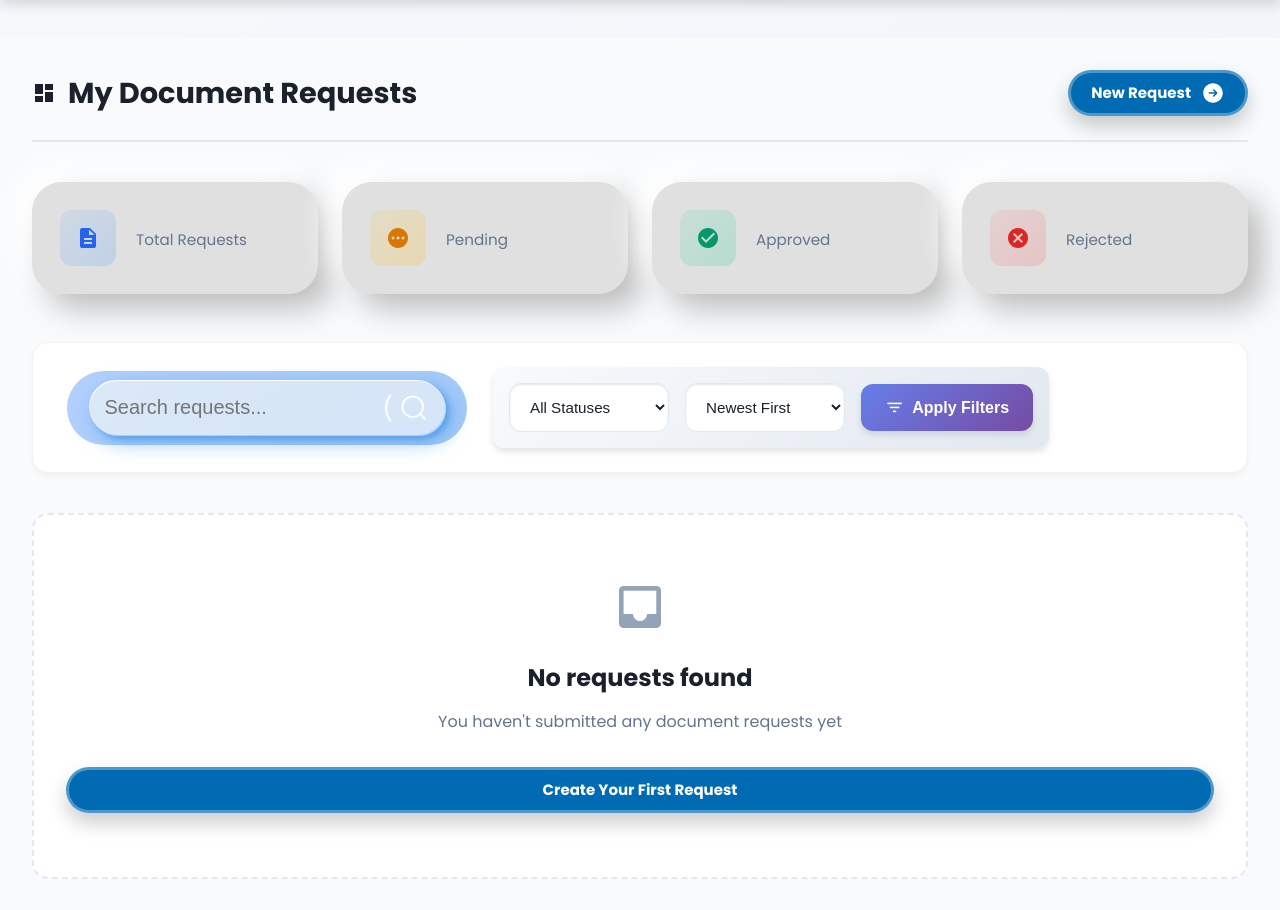
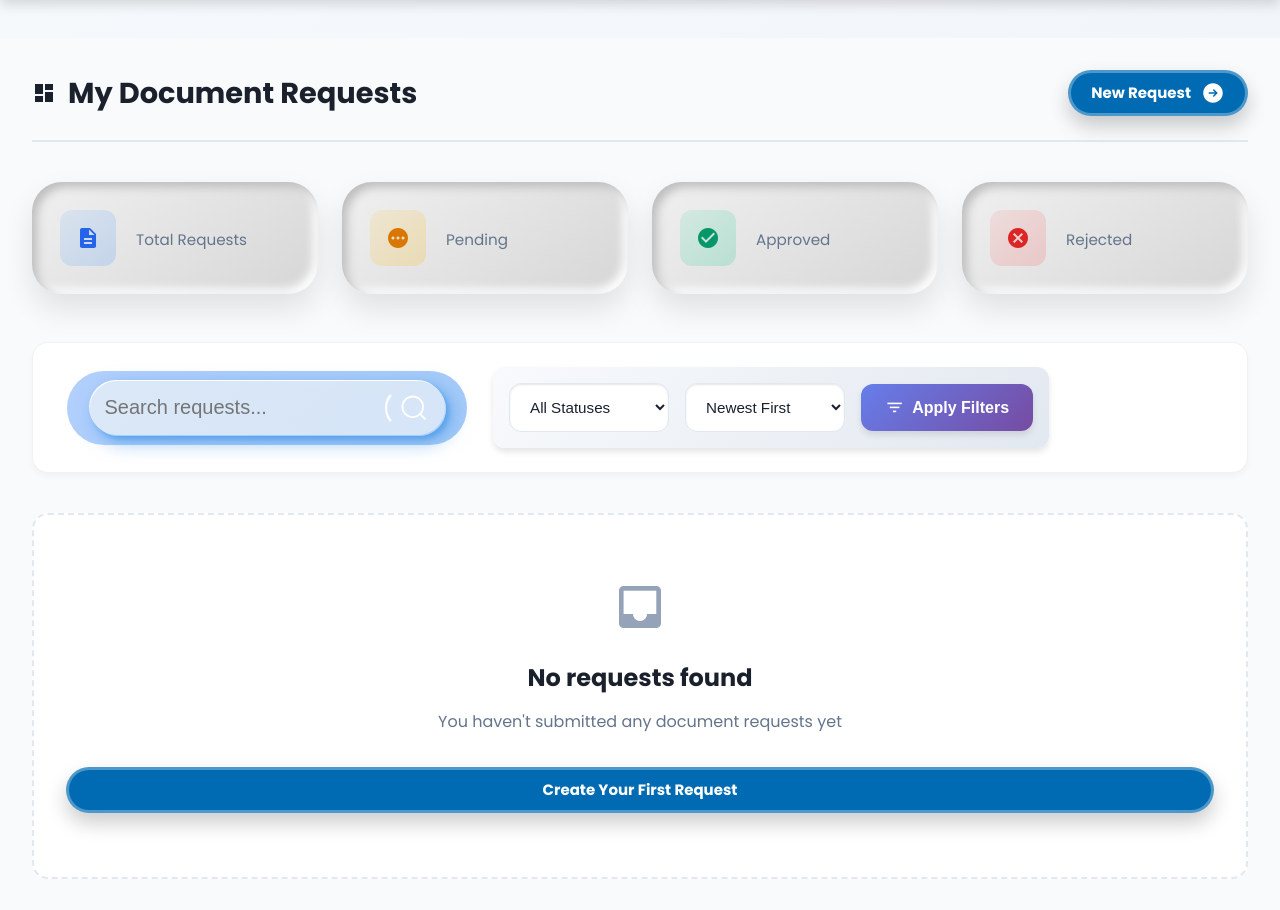
Before and after one commit to IvanRoyPandhe/req-doc-django, a Django app: template templates/dashboard.html in a window 1280 px wide. Shown: the part 90-1000 px from the top of the page. Run offline with Django 5.2, Linux system fonts and the light colour scheme; the template is opened without the code that fills it, so the values that code supplies are empty.

Commit message:
fix ui dashboard

```diff
--- a/static/styles/dashboard.css
+++ b/static/styles/dashboard.css
@@ -89,26 +89,25 @@
 }
 
 .stat-card {
-
     border-radius: 30px;
-    background: #e0e0e0;
-    box-shadow: 15px 15px 30px #bebebe,
-               -15px -15px 30px #ffffff;
+    background: linear-gradient(145deg, #f0f0f0, #d6d6d6);
+    box-shadow: inset 5px 5px 10px #bebebe,
+                inset -5px -5px 10px #ffffff,
+                0 15px 30px rgba(0, 0, 0, 0.1);
     padding: 1.75rem;
     display: flex;
     align-items: center;
     gap: 1.25rem;
     transition: all 0.3s ease;
-
 }
 
 .stat-card:hover {
     transform: translateY(-5px);
     box-shadow: inset 5px 5px 10px #bebebe,
                 inset -5px -5px 10px #ffffff,
-                0 15px 30px rgba(0, 0, 0, 0.1);
-    background: linear-gradient(145deg, #f0f0f0, #d6d6d6);
+                0 20px 40px rgba(0, 0, 0, 0.15);
 }
+
 
 
 .stat-icon {
```
